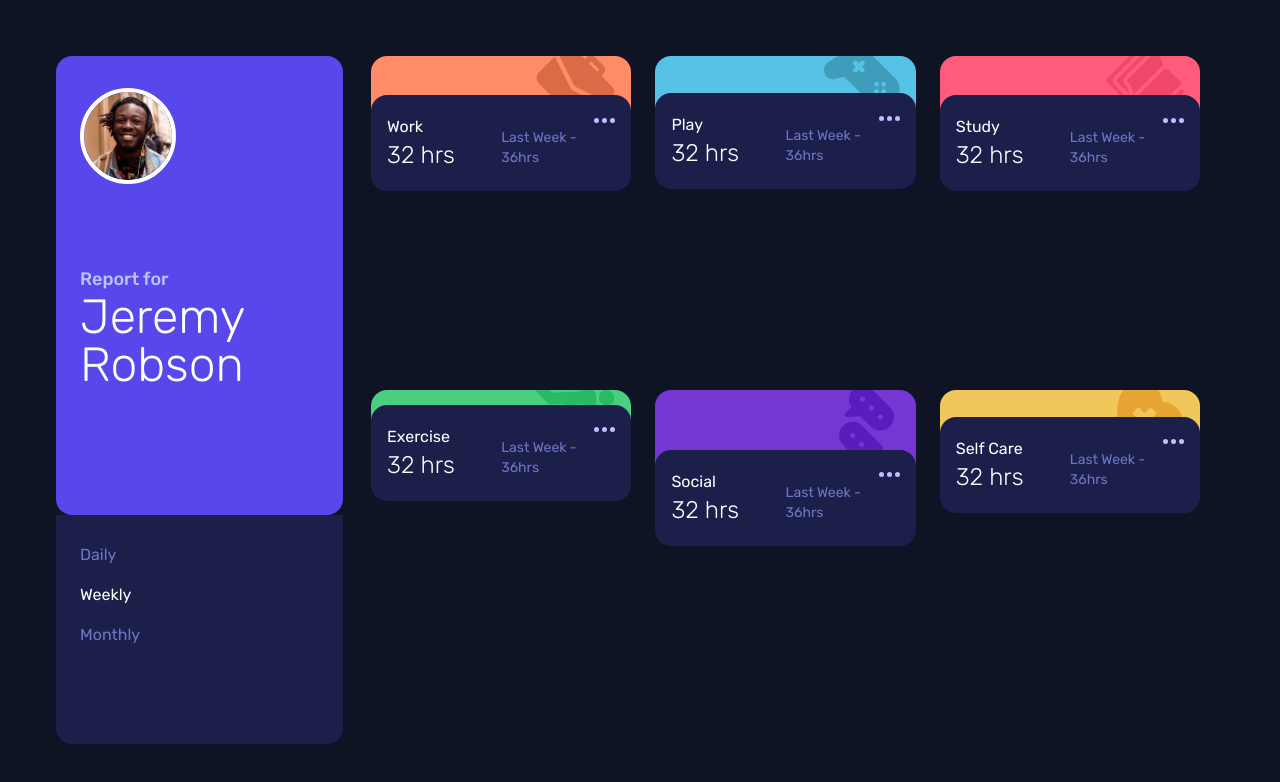
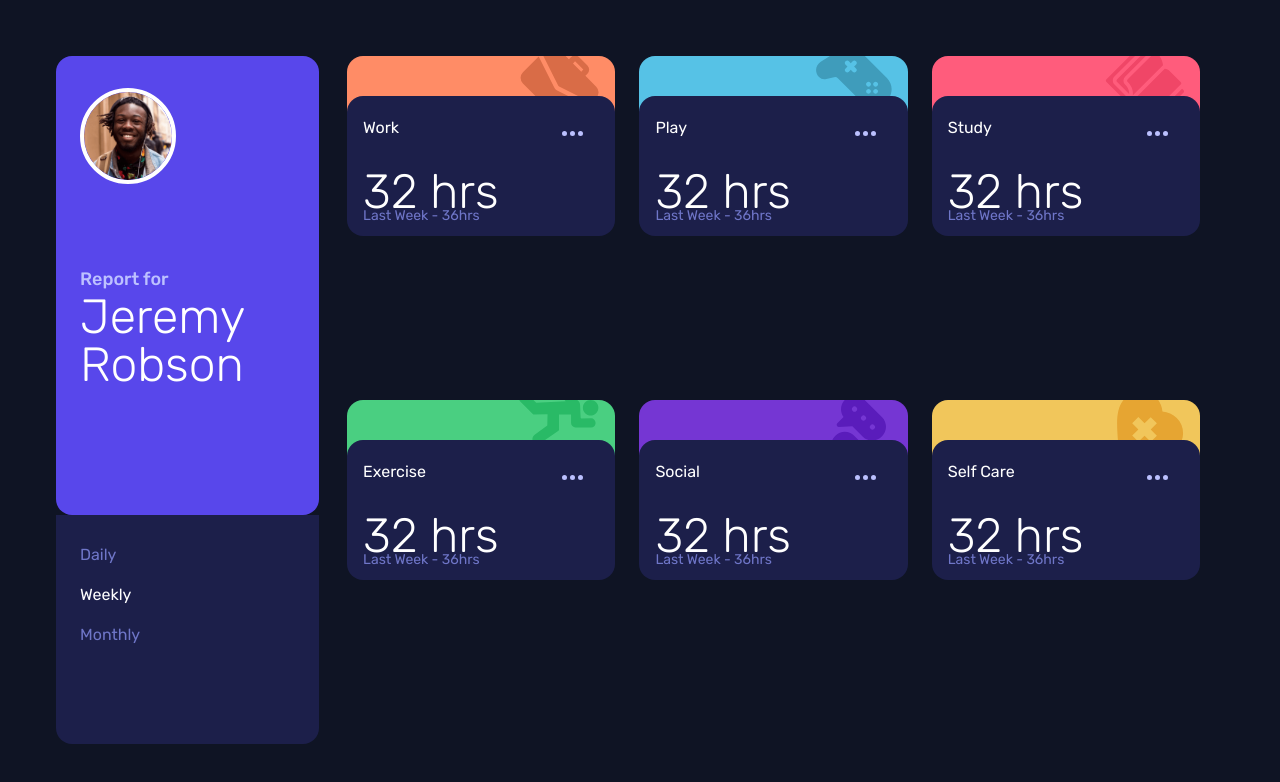
Before and after one commit to 12cassie34/time_tracking_dashboard, a Vue app: page / in a window 1280 px wide. Shown: the top 782 px of the page. Built offline with nearby package versions, Linux system fonts and the light colour scheme.

Commit message:
feat: ActivityTemplate css setting draft

```diff
--- a/src/App.vue
+++ b/src/App.vue
@@ -19,7 +19,7 @@ import ActivityTemplate from "./components/ActivityTemplate.vue";
     "
   >
     <TheProfile />
-    <div class="lg:grid lg:grid-cols-3">
+    <div class="lg:grid lg:grid-cols-3 lg:w-10/12">
       <ActivityTemplate
         title="Work"
         :activity="activitiesAndTime['work']"
--- a/src/components/ActivityTemplate.vue
+++ b/src/components/ActivityTemplate.vue
@@ -3,13 +3,15 @@ const props = defineProps({
   title: String,
   activity: Object,
   bgColor: String,
-})
-
+});
 </script>
 
 <template>
-  <div class="relative lg:pr-6">
-    <div :class="props.bgColor" class="rounded-2xl flow-root overflow-hidden">
+  <div class="relative lg:pr-6 lg:h-5/6">
+    <div
+      :class="props.bgColor"
+      class="rounded-2xl flow-root overflow-hidden h-20"
+    >
       <img
         class="mr-4 relative bottom-2.5 float-right"
         :src="`../src/assets/${props.title}.svg`"
@@ -17,11 +19,19 @@ const props = defineProps({
       />
     </div>
     <div
-      class="info-container px-4 py-5 rounded-2xl grid grid-cols-2 bg-blue-dark"
+      class="
+        info-container
+        px-4
+        py-5
+        rounded-2xl
+        grid grid-cols-2
+        bg-blue-dark
+        lg:grid-cols-none
+      "
     >
       <div class="text-white">
         <div>{{ props.title }}</div>
-        <div class="font-light text-2xl">32 hrs</div>
+        <div class="font-light text-2xl lg:text-5xl lg:mt-7">32 hrs</div>
       </div>
       <div
         class="
@@ -29,10 +39,11 @@ const props = defineProps({
           justify-around
           items-end
           text-blue-desaturated_blue
+          lg:relative
         "
       >
-        <img class="" src="../assets/icon-ellipsis.svg" alt="ETC" />
-        <div class="text-sm">Last Week - 36hrs</div>
+        <img class="lg:absolute lg:bottom-20 lg:right-4" src="../assets/icon-ellipsis.svg" alt="ETC" />
+        <div class="text-sm lg:absolute lg:left-0">Last Week - 36hrs</div>
       </div>
     </div>
   </div>
```
